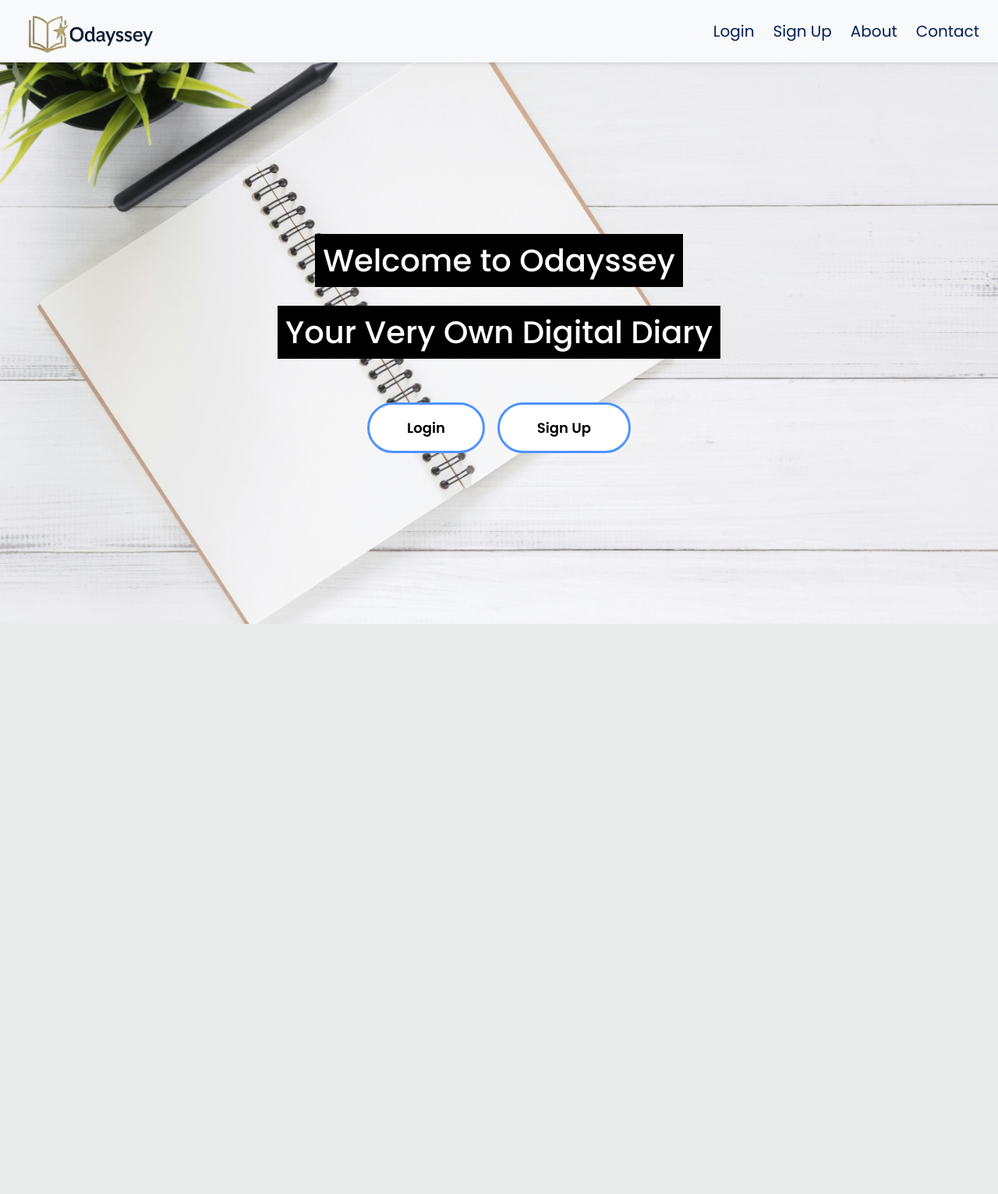
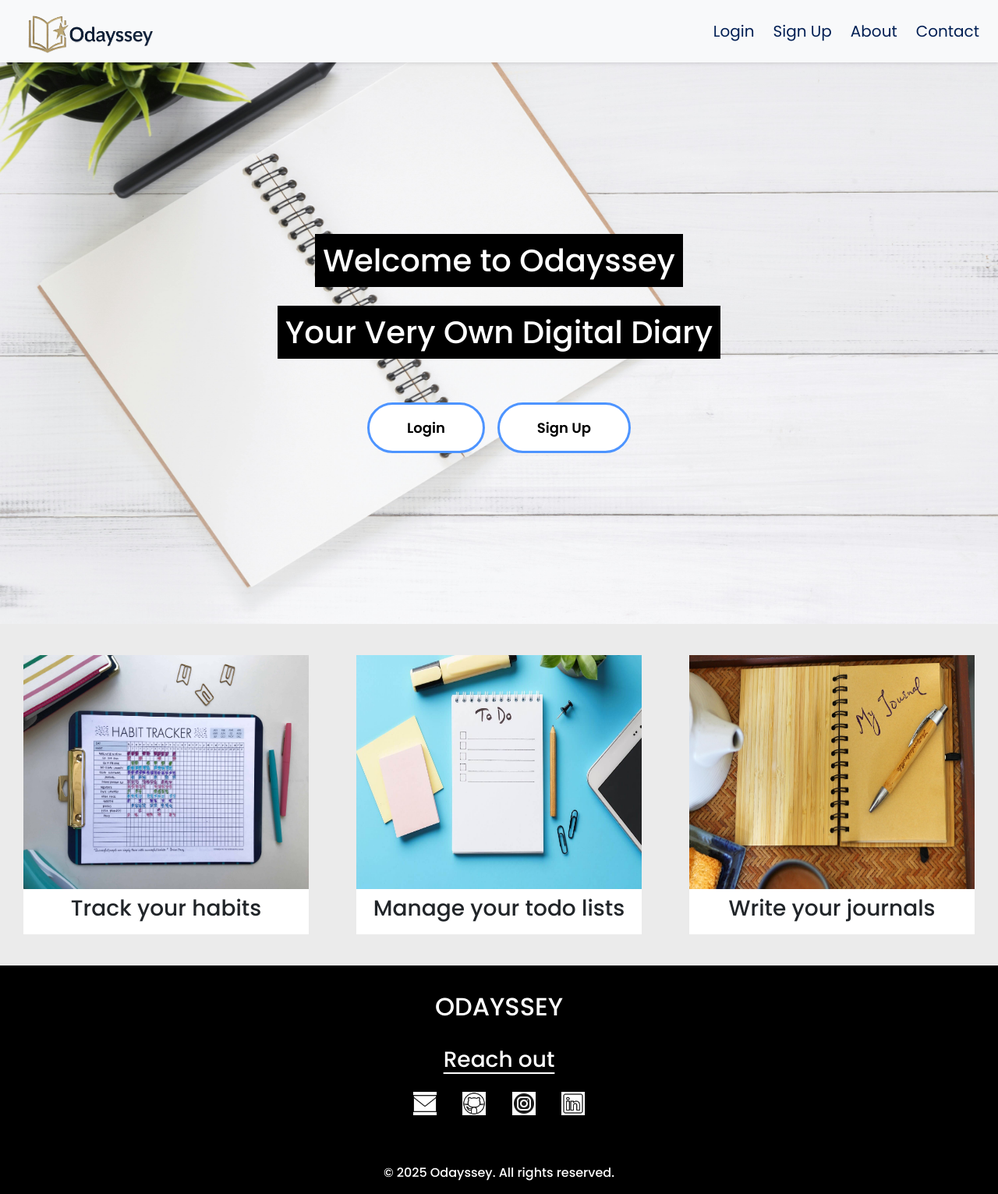
Before and after one commit to Vikram-04/Odayssey, a Flask app: page / in a window 1280 px wide. Shown: the whole page at 78% size. Before the commit the page ends 800 px from the top, so only its background shows below. Run offline with Flask 3, Linux system fonts and the light colour scheme; some web fonts are replaced.

Commit message:
Update homepage with new content sections and footer

```diff
--- a/static/styles.css
+++ b/static/styles.css
@@ -171,7 +171,7 @@ nav {
 
 .homepage-bg {
   background: url("diary0.jpg") no-repeat top center/cover;
-  color: var(--text-color);
+  background-size: 100vw 100vh;
 }
 
 .container1 {
@@ -228,6 +228,47 @@ nav {
   background-color: var(--light-hover-bg);
 }
 
+.container2 {
+  display: flex;
+  padding: 40px 30px;
+  justify-content: center;
+  gap: 5%;
+  width: 100%;
+  background-color: #ebebeb;
+}
+
+.subcontainer2 {
+  align-items: center;
+  text-align: center;
+  display: flex;
+  flex-direction: column;
+  background-color: white;
+}
+.subcontainer2 img {
+  max-width: 100%;
+  display: block;
+}
+footer {
+  padding: 10px;
+  display: flex;
+  flex-direction: column;
+  color: white;
+  text-align: center;
+  background-color: black;
+  justify-content: center;
+  align-items: center;
+}
+
+.social-links {
+  display: flex;
+  justify-content: center;
+  gap: 3%;
+}
+.social-links img {
+  height: 30px;
+  width: 30px;
+  background-color: white;
+}
 /* For mobile phones */
 @media (max-width: 768px) {
   .container1 {
@@ -236,16 +277,11 @@ nav {
     padding: var(--spacing-md) 1rem;
     gap: var(--spacing-lg);
   }
-
-  .buttons {
+  .container2 {
     flex-direction: column;
-    align-items: center;
-    gap: 1rem;
-  }
-
-  .buttons button {
-    width: 80%;
-    padding: 1rem 2rem;
+    min-height: 100vh;
+    padding: var(--spacing-md) 1rem;
+    gap: var(--spacing-lg);
   }
 }
 
--- a/templates/homepage.html
+++ b/templates/homepage.html
@@ -1,7 +1,6 @@
-{% extends "layout.html" %} {% block title %} Welcome {% endblock %} {% block
-body %} {% block body_tag %}
-<body class="homepage-bg">
-  {% endblock %}
+{% extends "layout.html" %} {% block title %} Welcome {% endblock %}
+{% block body_start %}<body class="homepage-bg">{% endblock %}
+  {% block body %}
   <div class="container1">
     <div class="subcontainer">
       <div class="heading">
@@ -14,5 +13,48 @@ body %} {% block body_tag %}
       </div>
     </div>
   </div>
+  <div class="container2">
+      <div class="subcontainer2">
+        <img
+          src="static/habit-tracker.jpg"
+          alt="habit-tracker"
+          height="300px"
+          width="400px"
+        />
+        <h3 class="p-2">Track your habits</h3>
+      </div>
+      <div class="subcontainer2">
+        <img
+          src="static/todo.jpeg"
+          alt="todo"
+          height="300px"
+          width="400px"
+        />
+        <h3 class="p-2">Manage your todo lists</h3>
+      </div>
+      <div class="subcontainer2">
+        <img
+          src="static/journal.jpg"
+          alt="journal"
+          height="300px"
+          width="400px"
+        />
+        <h3 class="p-2">Write your journals</h3>
+      </div>
+    </div>
+  </div>
+  <footer>
+    <h2 class="mt-2 p-3">ODAYSSEY</h2>
+    <div class="container p-2">
+      <h3 style="text-decoration:underline; text-underline-offset:7px;">Reach out</h3>
+      <div class="mt-3 p-2 social-links">
+        <a href="mailto:vikramrawal7893@gmail.com"><img src="static/email.png"></a>
+        <a href="https://github.com/Vikram-04"><img src="static/github.png"></a>
+        <a href="https://www.instagram.com/rawal_vikram_04/"><img src="static/instagram2.png"></a>
+        <a href="https://www.linkedin.com/in/vikram-rawal-6b3601303/"><img src="static/linkedin.png"></a>
+      </div>
+    </div>
+    <h6 class="mt-5">© 2025 Odayssey. All rights reserved.</h6>
+  </footer>
   {% endblock %}
-</body>
+{% block body_end %}</body>{% endblock %}
--- a/templates/layout.html
+++ b/templates/layout.html
@@ -14,7 +14,7 @@
     <link rel="stylesheet" href="/static/styles.css" />
     <title>{% block title %} {% endblock %}</title>
   </head>
-  {% block body_tag %}
+  {% block body_start %}
   <body>
     {% endblock %}
     <nav id="desktop-nav">
@@ -59,5 +59,7 @@
 
       navSlide();
     </script>
+    {% block body_end %}
   </body>
+  {% endblock %}
 </html>
```
Also changed, not shown: static/email.png (added), static/github.png (added), static/instagram2.png (added), static/journal.jpg (added), static/linkedin.png (added), static/todo.jpeg (added).
